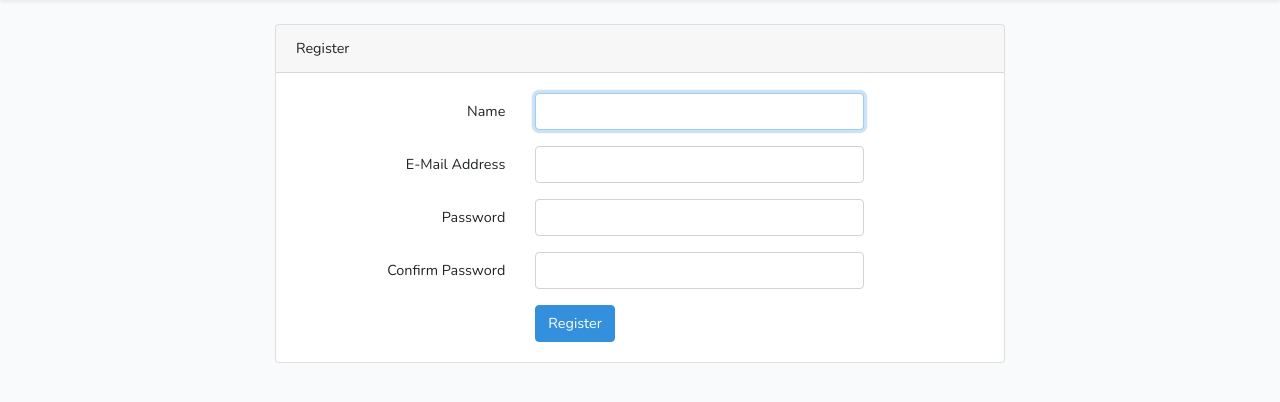
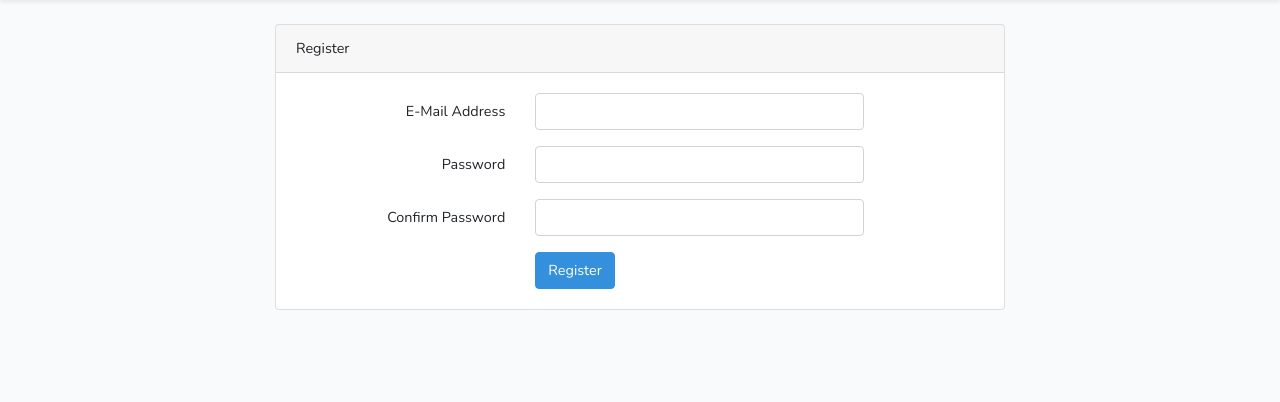
Before and after one commit to Rjp76/IS373Project-Laravel, a Laravel app: page /register in a window 1280 px wide. Shown: the part 55-457 px from the top of the page. Run offline with Laravel 8, Linux system fonts and the light colour scheme.

Commit message:
Removed User name from default laravel auth make

```diff
--- a/app/Http/Controllers/Auth/RegisterController.php
+++ b/app/Http/Controllers/Auth/RegisterController.php
@@ -49,7 +49,6 @@ class RegisterController extends Controller
     protected function validator(array $data)
     {
         return Validator::make($data, [
-            'name' => ['required', 'string', 'max:255'],
             'email' => ['required', 'string', 'email', 'max:255', 'unique:users'],
             'password' => ['required', 'string', 'min:8', 'confirmed'],
         ]);
@@ -64,7 +63,6 @@ class RegisterController extends Controller
     protected function create(array $data)
     {
         return User::create([
-            'name' => $data['name'],
             'email' => $data['email'],
             'password' => Hash::make($data['password']),
         ]);
--- a/app/User.php
+++ b/app/User.php
@@ -41,7 +41,7 @@ class User extends Authenticatable
      * @var array
      */
     protected $fillable = [
-        'name', 'email', 'password',
+        'email', 'password',
     ];
 
     /**
--- a/database/factories/UserFactory.php
+++ b/database/factories/UserFactory.php
@@ -18,7 +18,6 @@ use Faker\Generator as Faker;
 
 $factory->define(User::class, function (Faker $faker) {
     return [
-        'name' => $faker->name,
         'email' => $faker->unique()->safeEmail,
         'email_verified_at' => now(),
         'password' => '$2y$10$92IXUNpkjO0rOQ5byMi.Ye4oKoEa3Ro9llC/.og/at2.uheWG/igi', // password
--- a/resources/views/auth/register.blade.php
+++ b/resources/views/auth/register.blade.php
@@ -10,20 +10,6 @@
                 <div class="card-body">
                     <form method="POST" action="{{ route('register') }}">
                         @csrf
-
-                        <div class="form-group row">
-                            <label for="name" class="col-md-4 col-form-label text-md-right">{{ __('Name') }}</label>
-
-                            <div class="col-md-6">
-                                <input id="name" type="text" class="form-control @error('name') is-invalid @enderror" name="name" value="{{ old('name') }}" required autocomplete="name" autofocus>
-
-                                @error('name')
-                                    <span class="invalid-feedback" role="alert">
-                                        <strong>{{ $message }}</strong>
-                                    </span>
-                                @enderror
-                            </div>
-                        </div>
 
                         <div class="form-group row">
                             <label for="email" class="col-md-4 col-form-label text-md-right">{{ __('E-Mail Address') }}</label>
```
Also changed, not shown: database/migrations/2014_10_12_000000_create_users_table.php.
